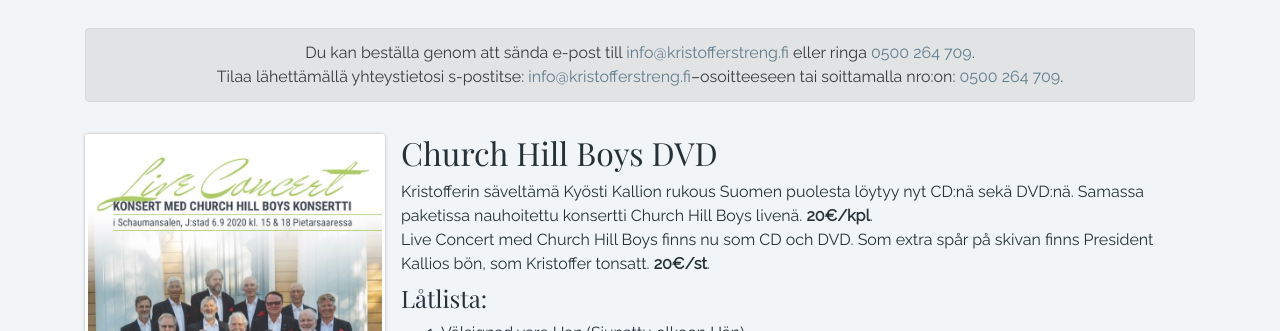
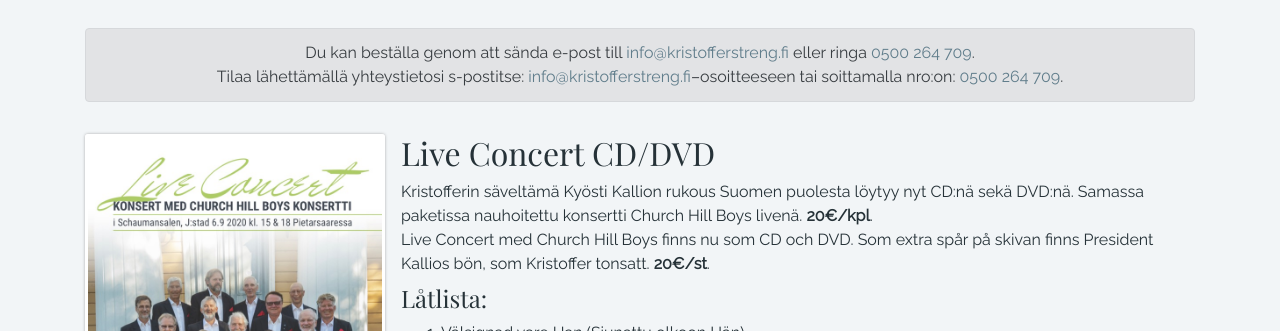
Before and after one commit to KarlHerler/kristofferstreng, a Jekyll site: the page built from index.html, in a window 1280 px wide and 1400 px high. Shown: the part 308-639 px from the top of the window. Built offline with Jekyll 4.4.1, drawn with Linux system fonts in a browser that asks for light colours; some web fonts are replaced; some of the changed text lies outside the part shown.

Commit message:
Minor text tweaks

```diff
--- a/index.html
+++ b/index.html
@@ -15,7 +15,7 @@
       <img class="mr-3" width="300" src="./img/church_hill_boys_dvd_rear.jpg" alt="Church Hill Boys DVD (back)">
     </div>
     <div class="media-body">
-      <h3 class="mt-0 mb-2">Church Hill Boys DVD</h3>
+      <h3 class="mt-0 mb-2">Live Concert CD/DVD</h3>
       Kristofferin säveltämä Kyösti Kallion rukous Suomen puolesta löytyy nyt CD:nä sekä DVD:nä. Samassa paketissa nauhoitettu konsertti Church Hill Boys livenä. <strong>20€/kpl</strong>.<br/>
 
       Live Concert med Church Hill Boys finns nu som CD och DVD. Som extra spår på skivan finns President Kallios bön, som Kristoffer tonsatt. <strong>20€/st</strong>.
@@ -87,7 +87,7 @@
   <div class="media mt-2 mb-2" style="padding-top: 16px;">
     <img class="mr-3" width="300" src="./img/presidentin_rukous.jpg" alt="Presidentin rukous">
     <div class="media-body">
-      <h3 class="mt-0 mb-2">Presidentin rukous</h3>
+      <h3 class="mt-0 mb-2">Presidentin rukous- laulun nuotit</h3>
       Presidentin rukous- laulun nuotit voit ostaa. <strong>10€/kpl</strong>. Nuotit löytyy yksiäänisenä + soinnut, a-mollissa. Tilaamalla suuremman määrän nuotteja saat alennusta.<br />
       Noter till Presidentens bön finns att köpa, <strong>10€/st</strong>. Melodi + ackord, i a-moll. Vid större beställning fås rabatt.
     </div>
```
